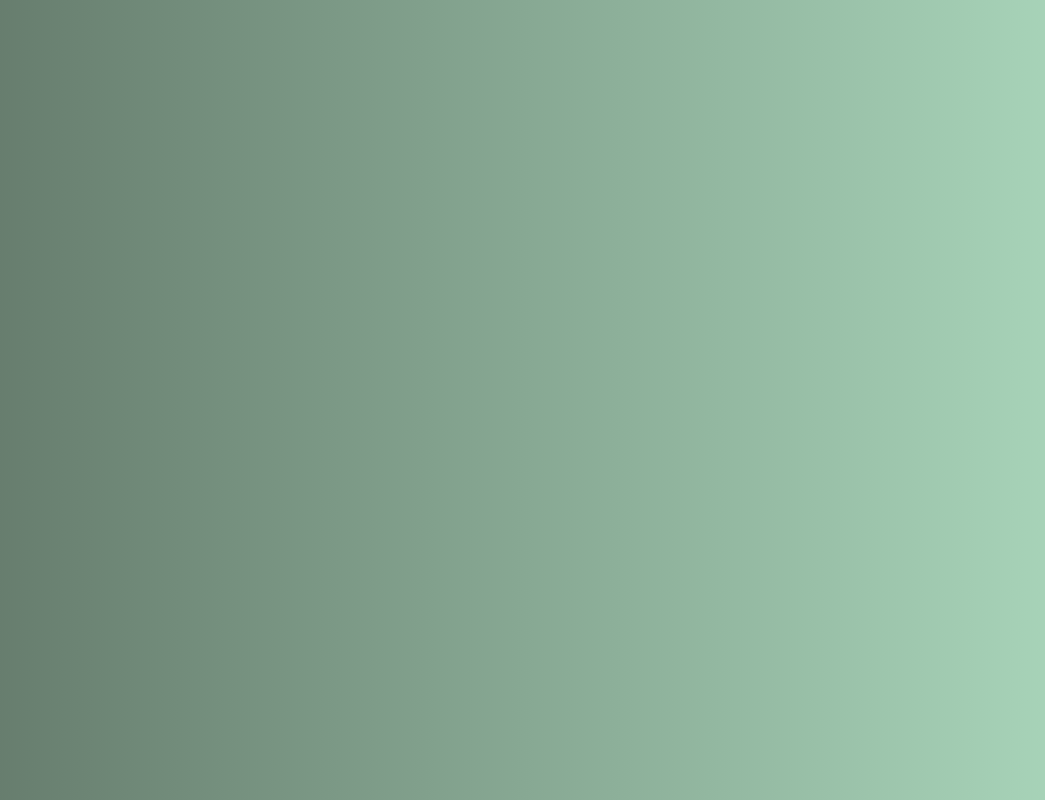
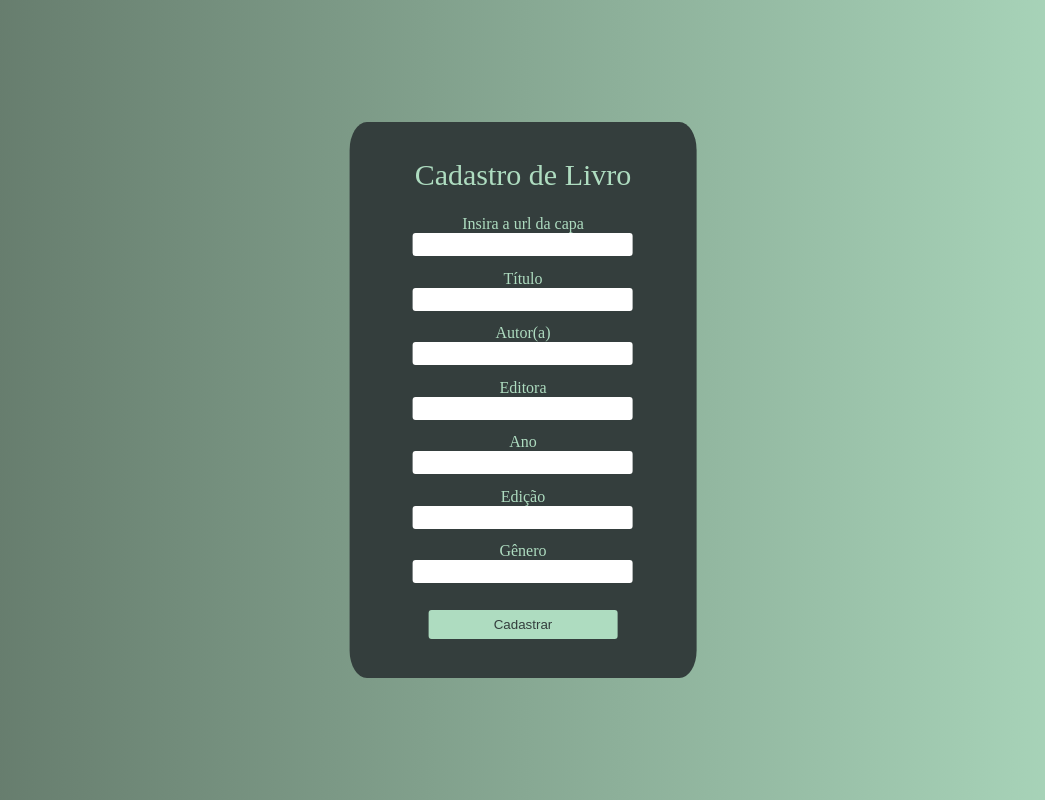
Before and after one commit to vg-victor/Orvil, a React (Create React App) app in the folder orvil/: page /livro/1 in a window 1280 px wide. Shown: the whole page, without its empty margins (117-1162 px from the left). Built offline with nearby package versions, Linux system fonts and the light colour scheme.

Commit message:
Criação de cadastro e  listagem de livros. Terminada a configuração do botões 'editar' e 'exluir'. Criação da tela de quando não há nenhum leitor cadastrado.

```diff
--- a/orvil/package.json
+++ b/orvil/package.json
@@ -9,6 +9,7 @@
     "@testing-library/jest-dom": "^5.16.2",
     "@testing-library/react": "^12.1.4",
     "@testing-library/user-event": "^13.5.0",
+    "axios": "^0.26.1",
     "react": "^17.0.2",
     "react-dom": "^17.0.2",
     "react-router-dom": "^6.2.2",
--- a/orvil/src/pages/CadastroLeitor/style.css
+++ b/orvil/src/pages/CadastroLeitor/style.css
@@ -14,7 +14,7 @@
     width: 270px;
 }
 
-.leitor-label-cadastro-titulo{
+.leitor-h1-cadastro-titulo{
     font-size: 30px;
     margin-bottom: 25px;
     text-align: center;
--- a/orvil/src/pages/CadastroLivro/index.js
+++ b/orvil/src/pages/CadastroLivro/index.js
@@ -1,12 +1,58 @@
-import React from 'react';
+import React, { useState } from "react";
+import { useMatch } from "react-router-dom";
 import "./style.css";
 
 const CadastroLivro = () => {
-    return(
-        <form>
+  const [capa, setCapa] = useState("");
+  const [titulo, setTitulo] = useState("");
+  const [autor, setAutor] = useState("");
+  const [editora, useEditora] = useState("");
+  const [ano, setAno] = useState("");
+  const [edicao, setEdicao] = useState("");
+  const [genero, setGenero] = useState("");
+  const [id, setId] = useState(0);
+  const match = useMatch("/livro/:id");
 
-        </form>
-    );
+  const handleSubmit = (event) => {
+    event.preventDefault();
+    console.log({
+      capa,
+      titulo,
+      autor,
+      editora,
+      ano,
+      edicao,
+      genero,
+    });
+  };
+
+  return (
+    <form onSubmit={handleSubmit} className="form-livro">
+        <h1 className="h1-livro">Cadastro de Livro</h1>
+      <label className="label-livro-capa">Insira a url da capa</label>
+      <input type="url" id="input-capa" className="input-livro-capa"/>
+
+      <label className="label-livro-titulo">Título</label>
+      <input type="text" id="input-titulo" className="input-livro-titulo"/>
+
+      <label className="label-livro-autor">Autor(a)</label>
+      <input type="text" id="input-autor" className="input-livro-autor"/>
+
+      <label className="label-livro-editora">Editora</label>
+      <input type="text" id="input-editora" className="input-livro-editora"/>
+
+      <label className="label-livro-ano">Ano</label>
+      <input type="number" id="input-ano" className="input-livro-ano"/>
+
+      <label className="label-livro-edicao">Edição</label>
+      <input type="number" id="input-edicao" className="input-livro-edicao"/>
+
+      <label className="label-livro-genero">Gênero</label>
+      <input type="text" id="input-genero" className="input-livro-genero"/>
+
+      <button className="button-livro-cadastrar-submit" type="submit">Cadastrar</button>
+    </form>
+  );
 };
 
 export default CadastroLivro;
--- a/orvil/src/pages/CadastroLivro/style.css
+++ b/orvil/src/pages/CadastroLivro/style.css
@@ -1,3 +1,173 @@
-body,html{
-    background-color: aqua;
+.form-livro{
+    background-color: #343E3D;
+    position: absolute;
+    padding: 3%;
+    border-radius: 5%;
+    top: 50%;
+    left: 50%;
+    transform: translate(-50%, -50%);
+    width: 270px;
 }
+
+.h1-livro{
+    font-size: 30px;
+    margin-bottom: 25px;
+    text-align: center;
+    color: #AEDCC0;
+    display: block;
+}
+
+.label-livro-capa{
+    text-align: center;
+    padding: 1px;
+    color: #AEDCC0;
+    display: block;
+}
+
+.input-livro-capa{
+    display: block;
+    margin-left: auto;
+    margin-right: auto;
+    width: 80%;
+    border: none;
+    outline: none;
+    height: 21px;
+    border-radius: 3px;
+}
+
+.label-livro-titulo{
+    text-align: center;
+    margin-top: 5%;
+    padding: 1px;
+    color: #AEDCC0;
+    display: block;
+}
+
+.input-livro-titulo{
+    display: block;
+    margin-left: auto;
+    margin-right: auto;
+    width: 80%;
+    border: none;
+    outline: none;
+    height: 21px;
+    border-radius: 3px;
+}
+
+.label-livro-autor{
+    text-align: center;
+    margin-top: 5%;
+    padding: 1px;
+    color: #AEDCC0;
+    display: block;
+}
+
+.input-livro-autor{
+    display: block;
+    margin-left: auto;
+    margin-right: auto;
+    width: 80%;
+    border: none;
+    outline: none;
+    height: 21px;
+    border-radius: 3px;
+}
+
+.label-livro-editora{
+    text-align: center;
+    margin-top: 5%;
+    padding: 1px;
+    color: #AEDCC0;
+    display: block;
+}
+
+.input-livro-editora{
+    display: block;
+    margin-left: auto;
+    margin-right: auto;
+    width: 80%;
+    border: none;
+    outline: none;
+    height: 21px;
+    border-radius: 3px;
+}
+
+.label-livro-ano{
+    text-align: center;
+    margin-top: 5%;
+    padding: 1px;
+    color: #AEDCC0;
+    display: block;
+}
+
+.input-livro-ano{
+    display: block;
+    margin-left: auto;
+    margin-right: auto;
+    width: 80%;
+    border: none;
+    outline: none;
+    height: 21px;
+    border-radius: 3px;
+}
+
+.label-livro-edicao{
+    text-align: center;
+    margin-top: 5%;
+    padding: 1px;
+    color: #AEDCC0;
+    display: block;
+}
+
+.input-livro-edicao{
+    display: block;
+    margin-left: auto;
+    margin-right: auto;
+    width: 80%;
+    border: none;
+    outline: none;
+    height: 21px;
+    border-radius: 3px;
+}
+
+.label-livro-genero{
+    text-align: center;
+    margin-top: 5%;
+    padding: 1px;
+    color: #AEDCC0;
+    display: block;
+}
+
+.input-livro-genero{
+    display: block;
+    margin-left: auto;
+    margin-right: auto;
+    width: 80%;
+    border: none;
+    outline: none;
+    height: 21px;
+    border-radius: 3px;
+}
+
+.button-livro-cadastrar-submit{
+    text-align: center;
+    width: 70%;
+    margin: auto;
+    margin-top: 10%;
+    padding: 7px;
+    color: #AEDCC0;
+    display: block;
+    border: none;
+    border-radius: 3px;
+    background-color: #AEDCC0;
+    color: #343E3D;
+    transition: 0.5s;
+}
+
+.button-livro-cadastrar-submit:hover{
+    transition: 0.5s;
+    color: #AEDCC0;
+    background-color: #607466;
+    cursor: pointer;
+    box-shadow: 0px 1.5px 3px rgba(0, 0, 0, 0.253);
+}
--- /dev/null
+++ b/orvil/src/pages/ListagemLivro/index.js
@@ -0,0 +1,50 @@
+import React, { useState } from "react";
+import { useMatch } from "react-router-dom";
+import "./style.css";
+
+const ListagemLivro = () => {
+  const [livros, setLivros] = useState([]);
+
+  const teste = [
+    {
+      id: 1,
+      capa: "https://images-na.ssl-images-amazon.com/images/I/91YQ3e1VNKL.jpg",
+      titulo: "Cristianismo puro e simples",
+      autor: "C. S. Lewis",
+      editora: "Thomas Nelson Brasil",
+      ano: "2017",
+      edicao: "1ª",
+      genero: "1. Cristianismo. 2. Vida cristã.",
+    },
+    {
+      id: 2,
+      capa: "https://images-na.ssl-images-amazon.com/images/I/71y-4dpFyHL.jpg",
+      titulo: "Jogador Número Um",
+      autor: "Ernest Cline",
+      editora: "Intrínseca",
+      ano: "2021",
+      edicao: "1ª",
+      genero: "1. Ficção científica.",
+    },
+  ];
+
+  return (
+    <body className="body-livro">
+      <ul className="div-livro-listagem">
+        {teste.map((livro) => (
+          <li key={`card-livros-li-${livro.id}`} className="livros">
+            <img align="left" src={livro.capa} />
+            <h1>{livro.titulo}</h1>
+            <p className="livro-autor-p">{livro.autor}</p>
+            <p>Editora: {livro.editora}</p>
+            <p>Lançamento: {livro.ano}</p>
+            <p>Edição: {livro.edicao}</p>
+            <p>Gênero: {livro.genero}</p>
+          </li>
+        ))}
+      </ul>
+    </body>
+  );
+};
+
+export default ListagemLivro;
--- /dev/null
+++ b/orvil/src/pages/ListagemLivro/style.css
@@ -0,0 +1,50 @@
+.div-livro-listagem img {
+  margin-right: 10px;
+  width: 100px;
+  height: 152px;
+  border-radius: 5px;
+  margin-bottom: 5px;
+  position: relative;
+}
+
+.div-livro-listagem {
+  display: flexbox;
+  margin-left: auto;
+  margin-right: auto;
+  padding-right: auto;
+  padding-left: auto;
+  background-color: red;
+}
+
+.livros {
+  width: 357px;
+  height: 152px;
+  border-radius: 5px;
+  margin-top: 10px;
+  margin-bottom: 10px;
+  margin-left: 10px;
+  padding: 10px;
+  border-collapse: collapse;
+  background-color: #343e3d;
+  display: inline-flex;
+  position: relative;
+}
+
+.livros h1 {
+  display: block;
+  font-size: 20px;
+  color: #aedcc0;
+  position: absolute;
+}
+
+.livros p {
+  display: block;
+  color: #aedcc0;
+  position: relative;
+}
+
+.livro-autor-p {
+  display: block;
+  margin-bottom: 10px;
+  position: relative;
+}
--- a/orvil/src/routes.js
+++ b/orvil/src/routes.js
@@ -3,14 +3,16 @@ import { BrowserRouter, Routes, Route } from "react-router-dom";
 import CadastroLeitor from "./pages/CadastroLeitor";
 import ListagemLeitor from "./pages/ListagemLeitor";
 import CadastroLivro from "./pages/CadastroLivro";
+import ListagemLivro from "./pages/ListagemLivro";
 
 const PageRoutes = () => {
   return (
     <BrowserRouter>
       <Routes>
-        <Route path="/leitores" element={<ListagemLeitor />}/>
-        <Route path="/leitor/:id" element={<CadastroLeitor />}/>
-        <Route path="/livro/:id" element={<CadastroLivro />}/>
+        <Route path="/leitor/:id" element={<CadastroLeitor />} />
+        <Route path="/leitores" element={<ListagemLeitor />} />
+        <Route path="/livro/:id" element={<CadastroLivro />} />
+        <Route path="/" exact element={<ListagemLivro />} />
       </Routes>
     </BrowserRouter>
   );
--- /dev/null
+++ b/orvil/src/services/api.js
@@ -0,0 +1,7 @@
+import axios from "axios";
+
+const api = axios.create({
+    baseURL: "http://localhost:5001/api/"
+})
+
+export default api;
```
Also changed, not shown: orvil/src/pages/CadastroLeitor/index.js (+58 -14 lines), orvil/src/pages/ListagemLeitor/index.js (+44 -50 lines), 1 other file (tests, documents, lock files or other folders).
